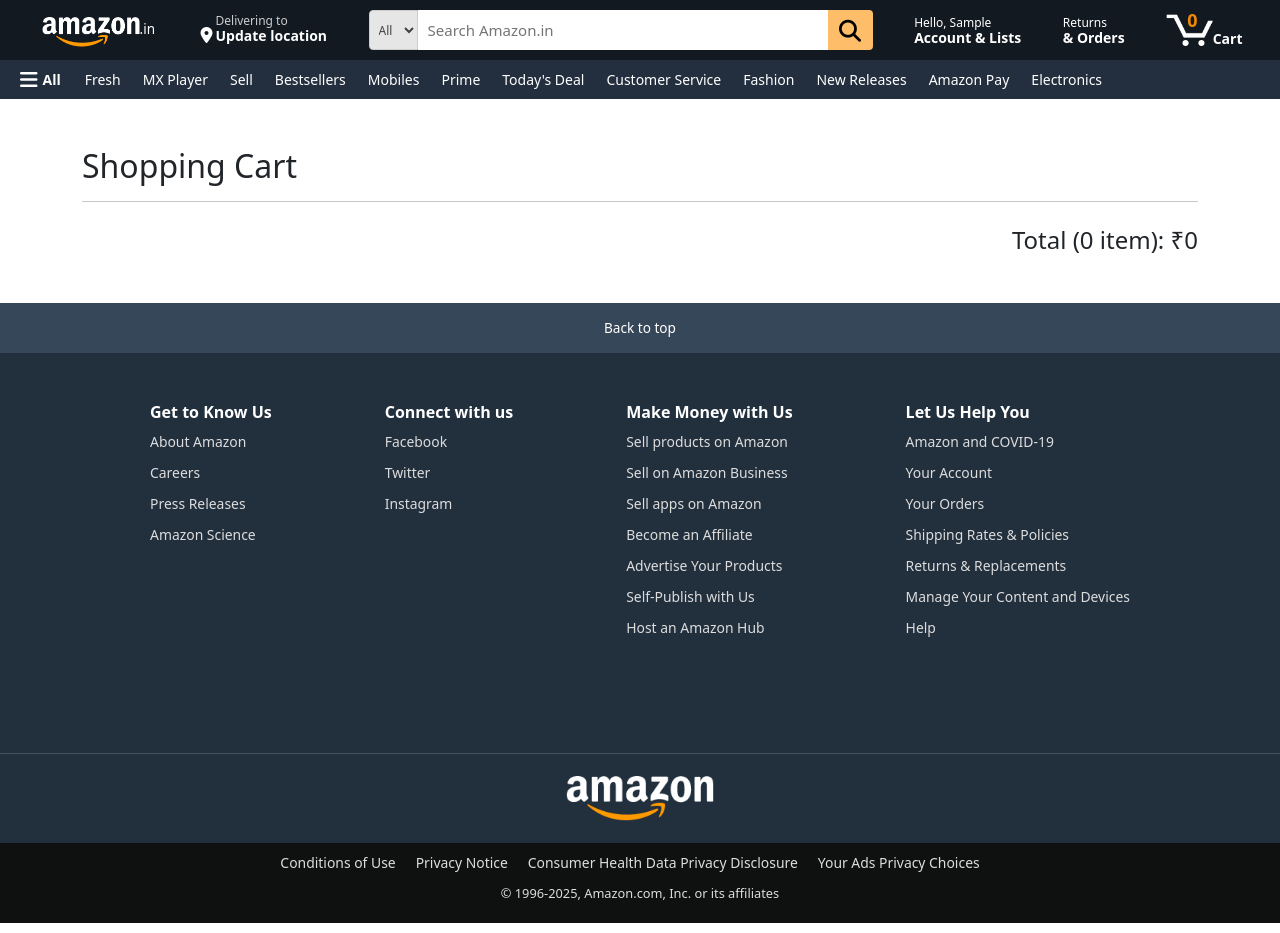
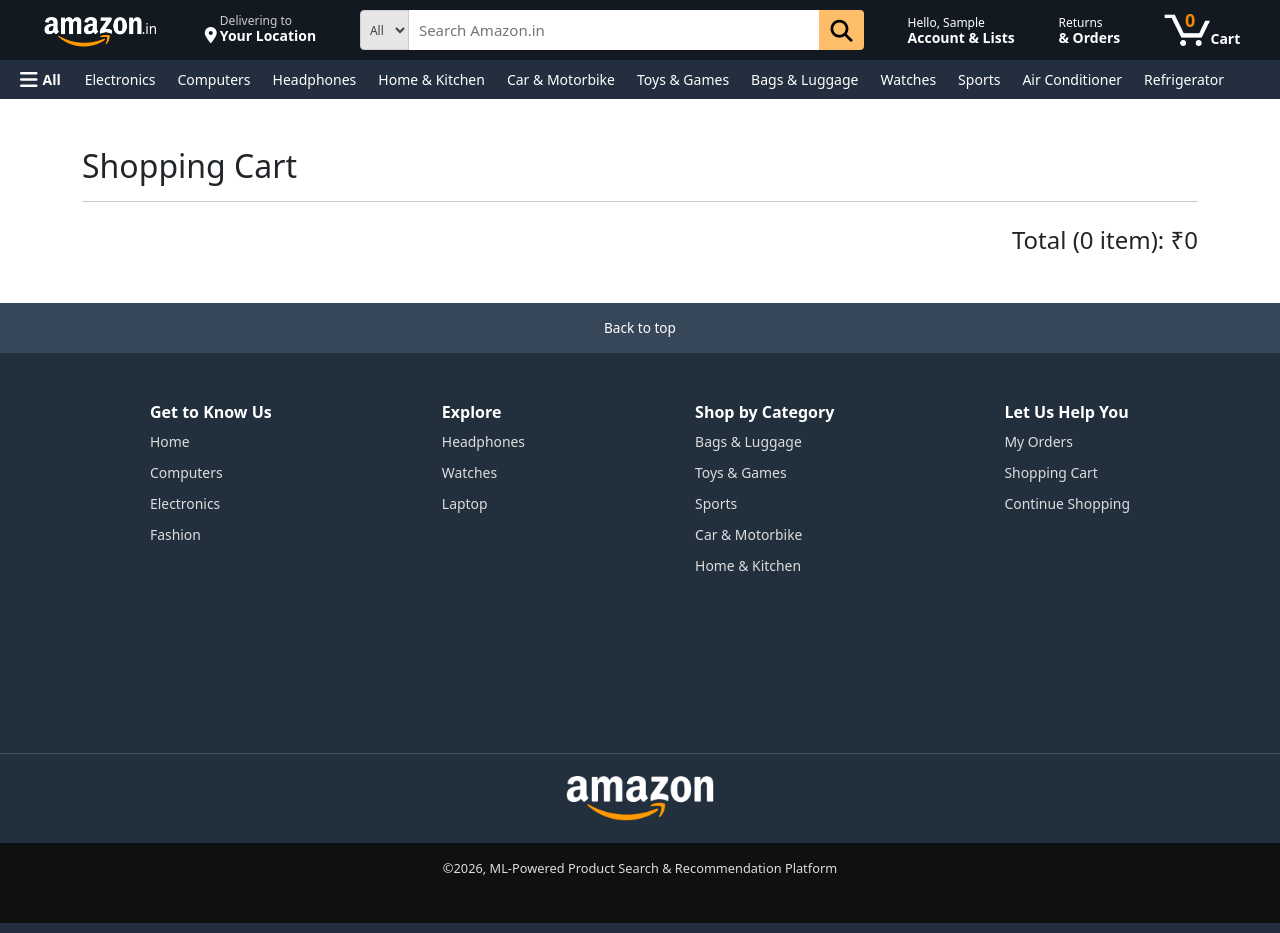
Before and after one commit to PranavAggarwal422/Amazon-Clone, a Django app: page /cart/ in a window 1280 px wide. Run offline with Django 5.2, Linux system fonts and the light colour scheme; the visitor is signed in with stand-in values (Sample User, id 1); data that the repository does not hold is empty.

Commit message:
Improve header, footer and cart UI consistency

```diff
--- a/static/CSS/style.css
+++ b/static/CSS/style.css
@@ -411,6 +411,10 @@
     font-weight : 700 ;
     font-size : 16px ;
 }
+.foot2 a{
+    text-decoration: none;
+    color: inherit;
+}
 footer li{
     list-style-type : none ;
     color : #DDDDDD ;
@@ -518,7 +522,10 @@
     justify-content : space-between ;
     align-items : center ;
     max-height : 16px ;
+    text-decoration: none;
+    color: inherit;
 }
+
 .offcanvas-section i {
     font-size : 18px ;
     color : gray ;
--- a/templates/cart.html
+++ b/templates/cart.html
@@ -34,7 +34,7 @@
                 </form>
             </div>
 
-            <div class="cart-action d-flex flex-wrap gap-3">
+            {% comment %} <div class="cart-action d-flex flex-wrap gap-3">
                 <form action="{% url 'delete_from_cart' item.id %}" method="post" class = "d-flex">
                     {% csrf_token %}
                     <button class="btn p-0 text-primary">Delete</button>
@@ -42,7 +42,7 @@
                 <a href="#" class="btn p-0 text-primary">Save for later</a>
                 <a href="#" class="btn p-0 text-primary">See more like this</a>
                 <a href="#" class="btn p-0 text-primary">Share</a>
-            </div>
+            </div> {% endcomment %}
         </div>
 
         <!-- Price -->
--- a/templates/footer.html
+++ b/templates/footer.html
@@ -8,39 +8,38 @@
   <div class="foot2">
     <div>
       <h3>Get to Know Us</h3>
-      <li><a>About Amazon</a></li>
-      <li><a>Careers</a></li>
-      <li><a>Press Releases</a></li>
-      <li><a>Amazon Science</a></li>
+      <li><a href="{% url 'home' %}">Home</a></li>
+      <li><a href="{% url 'search' %}?q=laptop">Computers</a></li>
+      <li><a href="{% url 'search' %}?q=television">Electronics</a></li>
+      <li><a href="{% url 'search' %}?q=kurta">Fashion</a></li>
     </div>
 
     <div>
-      <h3>Connect with us</h3>
-      <li><a>Facebook</a></li>
-      <li><a>Twitter</a></li>
-      <li><a>Instagram</a></li>
+      <h3>Explore</h3>
+      <li><a href="{% url 'search' %}?q=headphone">Headphones</a></li>
+      <li><a href="{% url 'search' %}?q=watch">Watches</a></li>
+      <li><a href="{% url 'search' %}?q=laptop">Laptop</a></li>
     </div>
 
     <div>
-      <h3>Make Money with Us</h3>
-      <li><a>Sell products on Amazon</a></li>
-      <li><a>Sell on Amazon Business</a></li>
-      <li><a>Sell apps on Amazon</a></li>
-      <li><a>Become an Affiliate</a></li>
-      <li><a>Advertise Your Products</a></li>
-      <li><a>Self-Publish with Us</a></li>
-      <li><a>Host an Amazon Hub</a></li>
+      <h3>Shop by Category</h3>
+      <li><a href="{% url 'search' %}?q=backpack">Bags & Luggage</a></li>
+      <li><a href="{% url 'search' %}?q=toy">Toys & Games</a></li>
+      <li><a href="{% url 'search' %}?q=sports+shoes">Sports</a></li>
+      <li><a href="{% url 'search' %}?q=car+accessories">Car & Motorbike</a></li>
+      <li><a href="{% url 'search' %}?q=bedroom+linen">Home & Kitchen</a></li>
     </div>
 
     <div>
       <h3>Let Us Help You</h3>
-      <li><a>Amazon and COVID-19</a></li>
-      <li><a>Your Account</a></li>
-      <li><a>Your Orders</a></li>
-      <li><a>Shipping Rates & Policies</a></li>
-      <li><a>Returns & Replacements</a></li>
-      <li><a>Manage Your Content and Devices</a></li>
-      <li><a>Help</a></li>
+      {% if user.is_authenticated %}
+      <li><a href="{% url 'my_orders' %}">My Orders</a></li>
+      <li><a href="{% url 'view_cart' %}">Shopping Cart</a></li>
+      <li><a href="{% url 'home' %}">Continue Shopping</a></li>
+      {% else %}
+      <li><a href="{% url 'login' %}">Sign In</a></li>
+      <li><a href="{% url 'register' %}">Create Account</a></li>
+      {% endif %}
     </div>
   </div>
   {% endif %}
@@ -50,13 +49,6 @@
   </div>
 
   <div class="bottom-copyright">
-    <div class="pages">
-      <li>Conditions of Use</li>
-      <li>Privacy Notice</li>
-      <li>Consumer Health Data Privacy Disclosure</li>
-      <li>Your Ads Privacy Choices</li>
-    </div>
-
-    <div class="copyright">© 1996-2025, Amazon.com, Inc. or its affiliates</div>
+    <div class="copyright">©2026, ML-Powered Product Search & Recommendation Platform</div>
   </div>
 </footer>
--- a/templates/header.html
+++ b/templates/header.html
@@ -17,9 +17,10 @@
         style="margin-top: 3px"
       >
         <i class="fa-solid fa-location-dot location-icon"></i>
+
         <div class="location d-flex flex-column">
           <span class="delivery-location">Delivering to</span>
-          <span class="update-location">Update location</span>
+          <span class="update-location">Your Location</span>
         </div>
       </div>
     </div>
@@ -71,8 +72,8 @@
 
         <ul class="dropdown-menu">
           <li><a class="dropdown-item" href = "{% url 'my_orders' %}">Your Orders</a></li>
-          <li><a class="dropdown-item" href="#">Your Wishlist</a></li>
-          <li><a class="dropdown-item" href="#">Your Account</a></li>
+          {% comment %} <li><a class="dropdown-item" href="#">Your Wishlist</a></li>
+          <li><a class="dropdown-item" href="#">Your Account</a></li> {% endcomment %}
           <li><hr class="dropdown-divider" /></li>
           <li>
             <form action="{% url 'logout' %}" method="post">
@@ -147,87 +148,67 @@
       <ul class="d-flex">
         <li class="nav-shop-li">
           <div class="nav-shop-div hover-border-2">
-            <a>Fresh</a>
+            <a href="{% url 'search' %}?q=electronics">Electronics</a>
           </div>
         </li>
+
         <li class="nav-shop-li">
           <div class="nav-shop-div hover-border-2">
-            <a>MX Player</a>
+            <a href="{% url 'search' %}?q=laptop">Computers</a>
           </div>
         </li>
+
         <li class="nav-shop-li">
           <div class="nav-shop-div hover-border-2">
-            <a>Sell</a>
+            <a href="{% url 'search' %}?q=headphone">Headphones</a>
           </div>
         </li>
+
         <li class="nav-shop-li">
           <div class="nav-shop-div hover-border-2">
-            <a>Bestsellers</a>
+            <a href="{% url 'search' %}?q=kitchen">Home & Kitchen</a>
           </div>
         </li>
+
         <li class="nav-shop-li">
           <div class="nav-shop-div hover-border-2">
-            <a>Mobiles</a>
+            <a href="{% url 'search' %}?q=car+accessories">Car & Motorbike</a>
           </div>
         </li>
+
         <li class="nav-shop-li">
           <div class="nav-shop-div hover-border-2">
-            <a>Prime</a>
+            <a href="{% url 'search' %}?q=toy">Toys & Games</a>
           </div>
         </li>
+
         <li class="nav-shop-li">
           <div class="nav-shop-div hover-border-2">
-            <a>Today's Deal</a>
+            <a href="{% url 'search' %}?q=backpack">Bags & Luggage</a>
           </div>
         </li>
+
         <li class="nav-shop-li">
           <div class="nav-shop-div hover-border-2">
-            <a>Customer Service</a>
+            <a href="{% url 'search' %}?q=watch">Watches</a>
           </div>
         </li>
+
         <li class="nav-shop-li">
           <div class="nav-shop-div hover-border-2">
-            <a>Fashion</a>
+            <a href="{% url 'search' %}?q=sports+shoes">Sports</a>
           </div>
         </li>
+
         <li class="nav-shop-li">
           <div class="nav-shop-div hover-border-2">
-            <a>New Releases</a>
+            <a href="{% url 'search' %}?q=air+conditioner">Air Conditioner</a>
           </div>
         </li>
+
         <li class="nav-shop-li">
           <div class="nav-shop-div hover-border-2">
-            <a>Amazon Pay</a>
-          </div>
-        </li>
-        <li class="nav-shop-li">
-          <div class="nav-shop-div hover-border-2">
-            <a>Electronics</a>
-          </div>
-        </li>
-        <li class="nav-shop-li">
-          <div class="nav-shop-div hover-border-2">
-            <a>Home & Kitchen</a>
-          </div>
-        </li>
-        <li class="nav-shop-li">
-          <div class="nav-shop-div hover-border-2">
-            <a>Computer</a>
-          </div>
-        </li>
-        <li class="nav-shop-li">
-          <div class="nav-shop-div hover-border-2">
-            <a>Car & Motorbike</a>
-          </div>
-        </li>
-        <li class="nav-shop-li">
-          <div class="nav-shop-div hover-border-2">
-            <a>Books</a>
-          </div>
-        </li>
-        <li class="nav-shop-li">
-          <div class="nav-shop-div hover-border-2">
-            <a>Toys & Games</a>
+            <a href="{% url 'search' %}?q=refrigerator">Refrigerator</a>
           </div>
         </li>
       </ul>
@@ -266,133 +247,123 @@
     <div class="offcanvas-section">
       <div class="offcanvas-section-title">Trending</div>
       <ul>
-        <li><a>Bestsellers</a></li>
-        <li><a>New Releases</a></li>
-        <li><a>Movers and Shakers</a></li>
-      </ul>
-    </div>
-
-    <div class="offcanvas-section">
-      <div class="offcanvas-section-title">Digital Content and Devices</div>
-      <ul>
-        <li>
-          <a>Echo & Alexa <i class="fa-solid fa-caret-right"></i></a>
-        </li>
-        <li>
-          <a>Fire TV <i class="fa-solid fa-caret-right"></i></a>
-        </li>
-        <li>
-          <a
-            >Kindle E-Readers and eBooks <i class="fa-solid fa-caret-right"></i
-          ></a>
-        </li>
-        <li>
-          <a>Audible Audiobooks <i class="fa-solid fa-caret-right"></i></a>
-        </li>
-        <li>
-          <a>Amazon Prime Video <i class="fa-solid fa-caret-right"></i></a>
-        </li>
-        <li>
-          <a>Amazon Prime Music <i class="fa-solid fa-caret-right"></i></a>
-        </li>
+        <li><a href="{% url 'search' %}?q=headphone">Headphones</a></li>
+        <li><a href="{% url 'search' %}?q=laptop">Laptops</a></li>
+        <li><a href="{% url 'search' %}?q=watch">Watches</a></li>
       </ul>
     </div>
 
     <div class="offcanvas-section">
       <div class="offcanvas-section-title">Shop by Category</div>
+
       <ul>
         <li>
-          <a>Mobiles, Computers <i class="fa-solid fa-caret-right"></i></a>
+          <a href="{% url 'search' %}?q=laptop">
+            Computers <i class="fa-solid fa-caret-right"></i>
+          </a>
         </li>
+
         <li>
-          <a
-            >TV, Appliances, Electronics <i class="fa-solid fa-caret-right"></i
-          ></a>
+          <a href="{% url 'search' %}?q=television">
+            Electronics <i class="fa-solid fa-caret-right"></i>
+          </a>
         </li>
+
         <li>
-          <a>Men's Fashion <i class="fa-solid fa-caret-right"></i></a>
+          <a href="{% url 'search' %}?q=kurta">
+            Fashion <i class="fa-solid fa-caret-right"></i>
+          </a>
         </li>
+
         <li>
-          <a>Women's Fashion <i class="fa-solid fa-caret-right"></i></a>
+          <a href="{% url 'search' %}?q=bedroom+linen">
+            Home & Kitchen <i class="fa-solid fa-caret-right"></i>
+          </a>
         </li>
-        <li class="offcanvas-seeAll see-all-btn">
-          <a>See all<i class="fa-solid fa-caret-down"></i></a>
-        </li>
-      </ul>
-      <ul class="offcanvas-extra">
-        <div class="minidivider"></div>
-        <li>
-          <a>Home, Kitchen, Pets <i class="fa-solid fa-caret-right"></i></a>
-        </li>
-        <li>
-          <a>Beauty, Health, Grocery <i class="fa-solid fa-caret-right"></i></a>
-        </li>
-        <li>
-          <a
-            >Sports, Fitness, Bags, Luggage
-            <i class="fa-solid fa-caret-right"></i
-          ></a>
-        </li>
-        <li>
-          <a>Books <i class="fa-solid fa-caret-right"></i></a>
-        </li>
-        <li>
-          <a
-            >Movies, Music & Video Games<i class="fa-solid fa-caret-right"></i
-          ></a>
-        </li>
-        <li>
-          <a
-            >Car, Motorbike, Industrial<i class="fa-solid fa-caret-right"></i
-          ></a>
-        </li>
-        <li class="offcanvas-seeLess see-less-btn">
-          <a>see less<i class="fa-solid fa-caret-up"></i></a>
-        </li>
-      </ul>
-    </div>
 
-    <div class="offcanvas-section">
-      <div class="offcanvas-section-title">Programs & Features</div>
-      <ul>
-        <li><a>Amazon Pay</a></li>
-        <li>
-          <a
-            >Gift Cards & Mobile Recharges<i class="fa-solid fa-caret-right"></i
-          ></a>
-        </li>
-        <li><a>Amazon Launchpad</a></li>
-        <li><a>Amazon Buisness</a></li>
         <li class="offcanvas-seeAll see-all-btn">
           <a>See all <i class="fa-solid fa-caret-down"></i></a>
         </li>
       </ul>
+
       <ul class="offcanvas-extra">
         <div class="minidivider"></div>
-        <li><a>Handlooms and Handicrafts</a></li>
-        <li><a>Amazon Saheli</a></li>
-        <li><a>Amazon Combos</a></li>
-        <li><a>Amazon Custom</a></li>
+
+        <li>
+          <a href="{% url 'search' %}?q=beauty">
+            Beauty <i class="fa-solid fa-caret-right"></i>
+          </a>
+        </li>
+
+        <li>
+          <a href="{% url 'search' %}?q=sports+shoes">
+            Sports <i class="fa-solid fa-caret-right"></i>
+          </a>
+        </li>
+
+        <li>
+          <a href="{% url 'search' %}?q=toy">
+            Toys & Games <i class="fa-solid fa-caret-right"></i>
+          </a>
+        </li>
+
+        <li>
+          <a href="{% url 'search' %}?q=car+accessories">
+            Car & Motorbike <i class="fa-solid fa-caret-right"></i>
+          </a>
+        </li>
+
+        <li>
+          <a href="{% url 'search' %}?q=backpack">
+            Bags & Luggage <i class="fa-solid fa-caret-right"></i>
+          </a>
+        </li>
+
         <li class="offcanvas-seeLess see-less-btn">
-          <a>see less <i class="fa-solid fa-caret-up"></i></a>
+          <a>See less <i class="fa-solid fa-caret-up"></i></a>
         </li>
       </ul>
     </div>
 
     <div class="offcanvas-section" style="border-bottom: none">
       <div class="offcanvas-section-title">Help & Settings</div>
+
       <ul>
-        <li><a>Your Account</a></li>
-        <li><a>Customer Service</a></li>
         {% if user.is_authenticated %}
         <li>
-            <form action="{% url 'logout' %}" method="post">
-              {%csrf_token%}
-              <button type="submit" class="dropdown-item">Sign Out</button>
-            </form>
+          <a href="{% url 'my_orders' %}">
+            My Orders
+          </a>
         </li>
+
+        <li>
+          <a href="{% url 'view_cart' %}">
+            Shopping Cart
+          </a>
+        </li>
+
+        <li>
+          <form action="{% url 'logout' %}" method="post">
+            {% csrf_token %}
+            <button type="submit" class="dropdown-item">
+              Sign Out
+            </button>
+          </form>
+        </li>
+
         {% else %}
-        <li><a href="{% url 'login' %}" class = "text-decoration-none text-dark">Sign in</a></li>
+        <li>
+          <a href="{% url 'login' %}">
+            Sign In
+          </a>
+        </li>
+
+        <li>
+          <a href="{% url 'register' %}">
+            Create Account
+          </a>
+        </li>
+
         {% endif %}
       </ul>
     </div>
```
